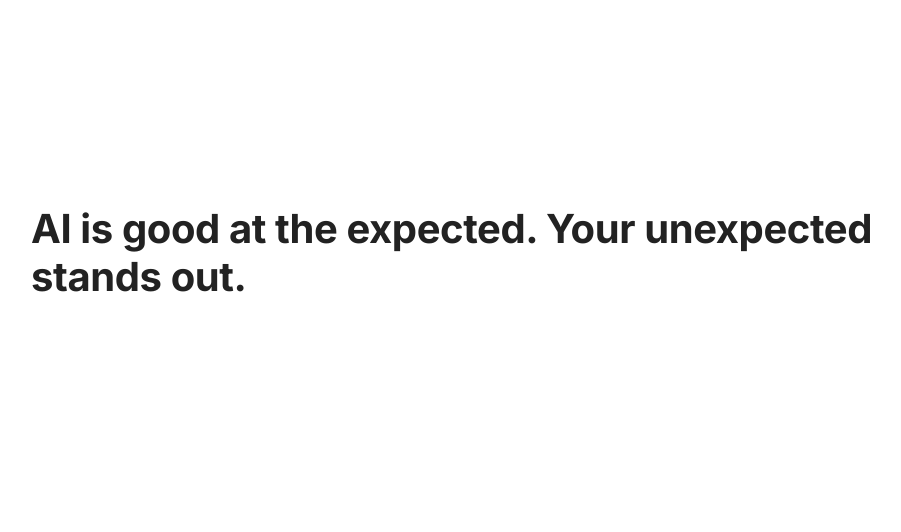
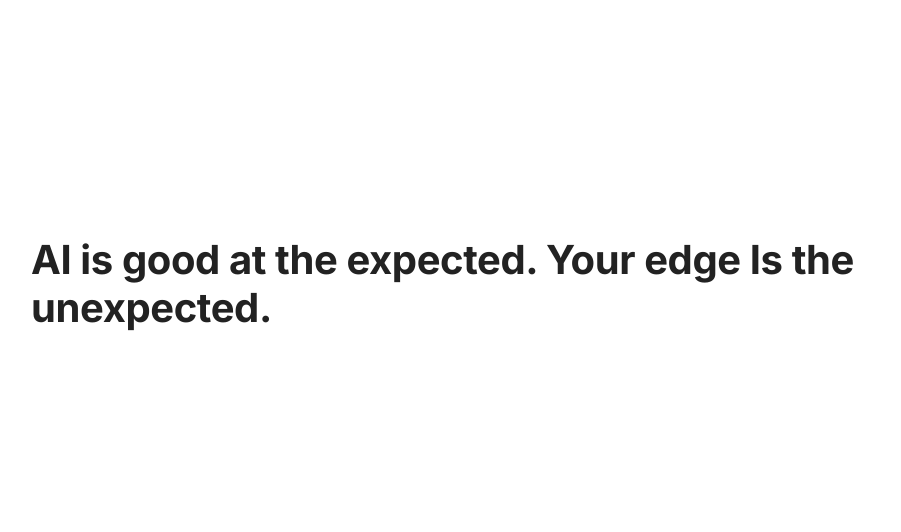
Before and after one commit to avrilwhsu/avrilwhsu-com, a Flask app: page /human-AI-collaboration-creativity in a window 1280 px wide. Shown: the part 5680-6212 px from the top of the page, without its empty margins (345-1246 px from the left). Run offline with Flask 3, Linux system fonts and the light colour scheme.

Commit message:
Polish hero, section 1 highlights, section 3 stage copy, section 5 pointer events
- Hero: add "June 8, 2026" date line below guest speaker
- Section 1: reorder 4-tech-waves bullets, add "social media" specificity, rephrase Cloud and AI lines
- Section 3 title: "Your unexpected stands out" → "Your edge Is the unexpected"
- Section 3 stage-2 content: add bold "Here's the thing…" lead-in and combine warning + recommendation lines into single <p> with <br> for tight spacing across all 5 LLM blocks
- Section 5: pointer-events: none on absolute overlay wrappers + pointer-events: auto on inner reveal-blocks so row 1 images stay hoverable + clickable through the empty overlays

Co-Authored-By: Claude Opus 4.7 (1M context) <noreply@anthropic.com>

```diff
--- a/templates/human_ai_collaboration_creativity.html
+++ b/templates/human_ai_collaboration_creativity.html
@@ -8,7 +8,8 @@
     <h1 class="article-hero-title">You+AI &rarr; &infin; Creativity = Future<sub>yours</sub></h1>
     <p class="article-hero-host">
         Georgetown University AI Academy &middot; Summer 2026 &middot; High School Session<br>
-        Guest Speaker: Avril W. Hsu, Human-centered AI at Dell Chief AI Office
+        Guest Speaker: Avril W. Hsu, Human-centered AI at Dell Chief AI Office<br>
+        June 8, 2026
     </p>
 </section>
 
@@ -55,10 +56,10 @@
                 </div>
                 <div class="reveal-block" style="display:flex; flex-direction:column; gap:1.5rem;">
                     <p>🚀 My Journey: 4 tech waves. Each one, pioneer work. 5 shapes of 🎯</p>
-                    <p>1. Physical &rarr; Digital: 18 international awards &middot; bringing emerging tech into connected products<br>
-                    2. Mobile: helped grow an early-stage startup to acquisition<br>
-                    3. Cloud: won a Fortune 50 innovation award &middot; featured alongside the CEO<br>
-                    4. AI: inventor on first batch of generative AI patents granted by USPTO &middot; commercialized</p>
+                    <p>1. Physical &rarr; Digital: Bringing emerging tech into connected products &middot; 18 international awards<br>
+                    2. Mobile: Building social media app growth strategies &middot; contributed to acquisition<br>
+                    3. Cloud: Incubated a Fortune 50 personalized platform &middot; 1st place award; featured alongside the CEO<br>
+                    4. AI: Invented a generative AI system &middot; 1st batch of generative AI patents granted by USPTO</p>
                     <p>One thing made all of this possible &mdash; and will keep working through whatever comes next: <strong class="highlight">creativity</strong>.</p>
                 </div>
                 <div class="reveal-block" style="display:flex; flex-direction:column; gap:1.5rem; margin-top:0.73rem;">
@@ -91,7 +92,7 @@
         <section id="step-3" class="process-section pinned-section">
             <div class="pinned-content">
                 <div class="pinned-intro">
-                    <h2>AI is good at the expected. Your unexpected stands out.</h2>
+                    <h2>AI is good at the expected. Your edge Is the unexpected.</h2>
                 </div>
 
                 <div class="quote-stack">
@@ -134,8 +135,8 @@
                                         <p style="margin: 0;"><strong>What AI actually is:</strong> AI is trained on the entire public web.</p>
                                         <p style="margin: 0;"><strong>Example:</strong> FineWeb open dataset contains ~12 trillion words across many disciplines (chemistry, psychology, sociology, history, and more).</p>
                                         <p style="margin: 0;"><strong>AI processing time:</strong> Months.<br><strong>Human reading time:</strong> ~91,000 years (nonstop, no sleep, no breaks).</p>
-                                        <p style="margin: 0;">✅ Use AI for this. You can't do it yourself.</p>
-                                        <p style="margin: 0;">&#9888;&#65039; AI only responds with what's already been written, said, taught, and repeated.</p>
+                                        <p style="margin: 0;"><strong>Here&rsquo;s the thing&hellip;</strong></p>
+                                        <p style="margin: 0;">✅ Use AI for this. You can't do it yourself.<br>&#9888;&#65039; AI only responds with what's already been written, said, taught, and repeated.</p>
                                     </div>
                                 </div>
                                 <div class="reveal-block" style="display:flex; flex-direction:column; gap:1.5rem; margin-top:0.73rem;">
@@ -149,9 +150,8 @@
                                             <p style="margin: 0;"><strong>What AI actually is:</strong> AI is software. The human-like tone in its responses came from post-training with human feedback.</p>
                                             <p style="margin: 0;"><strong>Example:</strong> When AI responds &ldquo;my honest recommendation&rdquo;&hellip;</p>
                                             <p style="margin: 0;"><strong>Under the hood:</strong> AI learned this phrasing during training, when humans rated confident-sounding responses higher.</p>
-                                            <p style="margin: 0;">&#9888;&#65039; Tone &ne; sincerity</p>
-                                            <p style="margin: 0;">&#9888;&#65039; Response &ne; accuracy.</p>
-                                            <p style="margin: 0;">✅ Read AI's response as a substantive opinion, sometimes counter-argument to what you proposed, and see what it has to offer.</p>
+                                            <p style="margin: 0;"><strong>Here&rsquo;s the thing&hellip;</strong></p>
+                                            <p style="margin: 0;">&#9888;&#65039; Tone &ne; sincerity<br>&#9888;&#65039; Response &ne; accuracy.<br>✅ Read AI's response as a substantive opinion, sometimes counter-argument to what you proposed, and see what it has to offer.</p>
                                         </div>
                                     </div>
                                 </div>
@@ -166,8 +166,8 @@
                                         <p style="margin: 0;"><strong>What AI actually is:</strong> AI predicts based on mathematical calculations. It has no consciousness.</p>
                                         <p style="margin: 0;"><strong>Example:</strong> When AI responds with incorrect answers to your prompts.</p>
                                         <p style="margin: 0;"><strong>Under the hood:</strong> It predicts the statistically most plausible word, which isn't always the true one. Or it links to citations that don't actually exist.</p>
-                                        <p style="margin: 0;">&#9888;&#65039; AI's claims &amp; citations &ne; correctness</p>
-                                        <p style="margin: 0;">✅ Use AI to collect data fast. Use that time you saved to read and work out your brain.</p>
+                                        <p style="margin: 0;"><strong>Here&rsquo;s the thing&hellip;</strong></p>
+                                        <p style="margin: 0;">&#9888;&#65039; AI's claims &amp; citations &ne; correctness<br>✅ Use AI to collect data fast. Use that time you saved to read and work out your brain.</p>
                                     </div>
                                 </div>
                                 <div class="reveal-block" style="display:flex; flex-direction:column; gap:1.5rem; margin-top:0.73rem;">
@@ -181,8 +181,8 @@
                                             <p style="margin: 0;"><strong>What AI actually is:</strong> AI's answers vary. Same prompt, different answers every time.</p>
                                             <p style="margin: 0;"><strong>Example:</strong> Ask AI the same brainstorming question twice in the same AI tool with the same model. You'll get different answers.</p>
                                             <p style="margin: 0;"><strong>Under the hood:</strong> AI doesn't pick the &ldquo;best&rdquo; word, it rolls weighted dice from the most likely options.</p>
-                                            <p style="margin: 0;">&#9888;&#65039; The first answer is just one sample. Not &ldquo;the&rdquo; answer.</p>
-                                            <p style="margin: 0;">✅ Use AI to see different angles on the same question. The variability shows you the range of classic approaches before you build your own.</p>
+                                            <p style="margin: 0;"><strong>Here&rsquo;s the thing&hellip;</strong></p>
+                                            <p style="margin: 0;">&#9888;&#65039; The first answer is just one sample. Not &ldquo;the&rdquo; answer.<br>✅ Use AI to see different angles on the same question. The variability shows you the range of classic approaches before you build your own.</p>
                                         </div>
                                     </div>
                                 </div>
@@ -197,8 +197,8 @@
                                         <p style="margin: 0;"><strong>What AI actually is:</strong> AI chats don't share memory by default.</p>
                                         <p style="margin: 0;"><strong>Example:</strong> You've been working on your essay in one chat for days. You can no longer tell if your structure makes sense. Open a fresh chat. Paste it in. Ask AI to analyze it.</p>
                                         <p style="margin: 0;"><strong>Under the hood:</strong> The base AI model is &ldquo;stateless&rdquo;, it has no memory between chats. Without that memory, AI reads everything you give it as if for the first time.</p>
-                                        <p style="margin: 0;">&#9888;&#65039; New chat &ne; continued conversation</p>
-                                        <p style="margin: 0;">✅ Use AI to break the curse of knowledge. It sees what you can't unsee.</p>
+                                        <p style="margin: 0;"><strong>Here&rsquo;s the thing&hellip;</strong></p>
+                                        <p style="margin: 0;">&#9888;&#65039; New chat &ne; continued conversation<br>✅ Use AI to break the curse of knowledge. It sees what you can't unsee.</p>
                                     </div>
                                 </div>
                                 <div class="reveal-block" style="display:flex; flex-direction:column; gap:1.5rem; margin-top:0.73rem;">
@@ -211,9 +211,8 @@
                                         <div style="display: flex; flex-direction: column; gap: 0.75rem;">
                                             <p style="margin: 0;"><strong>What AI actually is:</strong> AI's knowledge ends somewhere. With or without web search, it works from what already exists.</p>
                                             <p style="margin: 0;"><strong>Under the hood:</strong> AI lives in the past. Either its training cutoff, or whatever's already been published online. It can't access what hasn't been written yet.</p>
-                                            <p style="margin: 0;">&#9888;&#65039; Web search = gives AI access to the latest information and what humans have already written.</p>
-                                            <p style="margin: 0;">&#9888;&#65039; It cannot create in the true sense of creativity</p>
-                                            <p style="margin: 0;">✅ Top critical skill and human edge in the AI era: <strong class="highlight">Creativity</strong>.</p>
+                                            <p style="margin: 0;"><strong>Here&rsquo;s the thing&hellip;</strong></p>
+                                            <p style="margin: 0;">&#9888;&#65039; Web search = gives AI access to the latest information and what humans have already written.<br>&#9888;&#65039; It cannot create in the true sense of creativity<br>✅ Top critical skill and human edge in the AI era: <strong class="highlight">Creativity</strong>.</p>
                                         </div>
                                     </div>
                                 </div>
@@ -386,8 +385,8 @@
                                 <p><strong>Judging (J):</strong> Use AI to surface what you didn't consider and broaden your perspective, then choose.</p>
                             </div>
                         </div>
-                        <div class="section-5-set-b" style="position: absolute; top: 0; left: 0; width: 100%; display: grid; grid-template-columns: 1fr 1fr; gap: 0 2.5rem;">
-                            <div class="reveal-block" data-clears-section-5-row-1 style="display:flex; flex-direction:column; gap:1rem;">
+                        <div class="section-5-set-b" style="position: absolute; top: 0; left: 0; width: 100%; display: grid; grid-template-columns: 1fr 1fr; gap: 0 2.5rem; pointer-events: none;">
+                            <div class="reveal-block" data-clears-section-5-row-1 style="display:flex; flex-direction:column; gap:1rem; pointer-events: auto;">
                                 <h3 class="reveal-subtitle">How You Take In Information</h3>
                                 <img class="clickable-image" src="{{ url_for('static', filename='articles/personality-n-s.png') }}" alt="Intuition vs Sensing">
                                 <p><strong>Intuition (N):</strong> Sees patterns, reads between the lines.<br>
@@ -395,22 +394,22 @@
                                 <p><strong>Sensing (S):</strong> Focuses and dives into details, facts.<br>
                                 Thrives with specifics and real evidence. <span class="highlight-target">Tends to miss patterns and underestimate &ldquo;what could be&rdquo;.</span></p>
                             </div>
-                            <div class="reveal-block" data-highlight-on-reveal style="display:flex; flex-direction:column; gap:1rem;">
+                            <div class="reveal-block" data-highlight-on-reveal style="display:flex; flex-direction:column; gap:1rem; pointer-events: auto;">
                                 <h3 class="reveal-subtitle">How AI Can Help</h3>
                                 <img class="clickable-image" src="{{ url_for('static', filename='articles/ai-prompt-n-s.png') }}" alt="How AI Can Help">
                                 <p><strong>Intuition (N):</strong> Use AI to ground you in real structure and guide you to read details in depth.</p>
                                 <p><strong>Sensing (S):</strong> Use AI to surface what your details add up to and find the patterns you're missing.</p>
                             </div>
                         </div>
-                        <div style="position: absolute; top: 0; left: 0; width: 100%; display: grid; grid-template-columns: 1fr 1fr; gap: 0 2.5rem;">
-                            <div class="reveal-block" data-clears-section-5-row-2 style="display:flex; flex-direction:column; gap:1rem;">
+                        <div style="position: absolute; top: 0; left: 0; width: 100%; display: grid; grid-template-columns: 1fr 1fr; gap: 0 2.5rem; pointer-events: none;">
+                            <div class="reveal-block" data-clears-section-5-row-2 style="display:flex; flex-direction:column; gap:1rem; pointer-events: auto;">
                                 <h3 class="reveal-subtitle">Collect &ldquo;Dots&rdquo;. The Hard Way.</h3>
                                 <img class="clickable-image" src="{{ url_for('static', filename='articles/collect-dots-hard-way.png') }}" alt="Collect Dots the Hard Way">
                                 <p>✅ You read first.</p>
                                 <p>❌ Don't ask AI to summarize so you can skip reading.</p>
                                 <p>✅ Expand your variety of experiences and grow your taste.</p>
                             </div>
-                            <div class="reveal-block" style="display:flex; flex-direction:column; gap:1rem;">
+                            <div class="reveal-block" style="display:flex; flex-direction:column; gap:1rem; pointer-events: auto;">
                                 <h3 class="reveal-subtitle">Reach Beyond Your Limits. Instantly.</h3>
                                 <img class="clickable-image" src="{{ url_for('static', filename='articles/t-shape.png') }}" alt="T-shape">
                                 <p>✅ Use AI to cross fields, surface analogies, find connections.</p>
```
